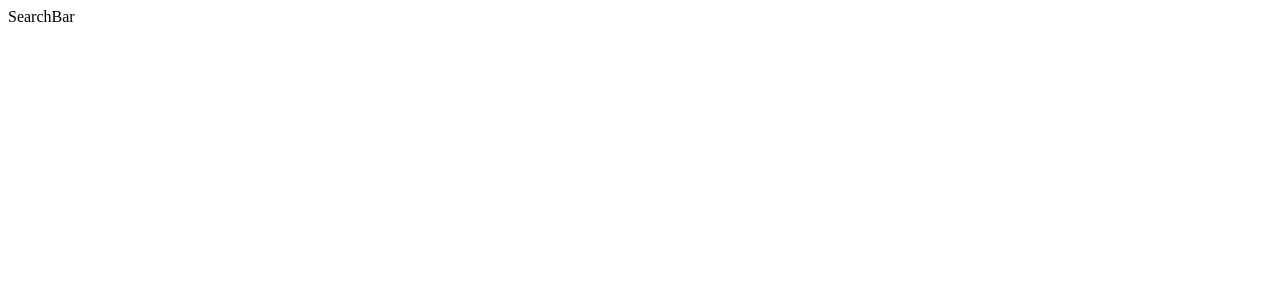
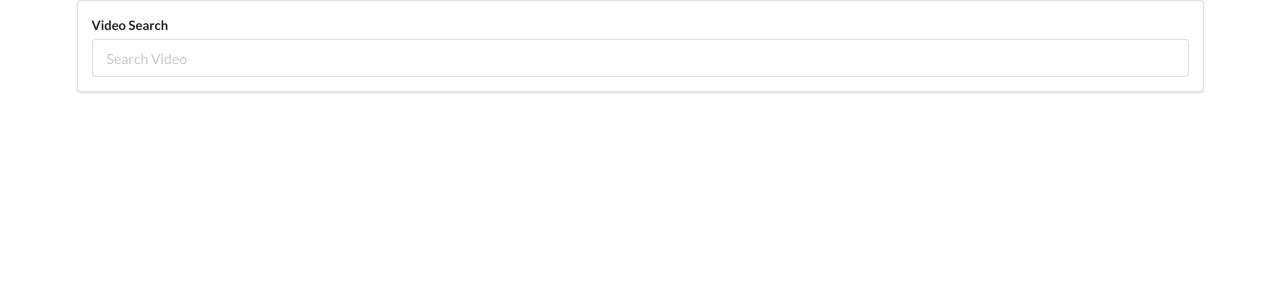
Before and after one commit to scroft001/YouTubeClone, a React (Create React App) app in the folder youtubeclone/: page / in a window 1280 px wide. Shown: the top 300 px of the page. Built offline with nearby package versions, Linux system fonts and the light colour scheme.

Commit message:
Event handling in a form

```diff
--- a/youtubeclone/public/index.html
+++ b/youtubeclone/public/index.html
@@ -10,6 +10,7 @@
       content="Web site created using create-react-app"
     />
     <link rel="apple-touch-icon" href="%PUBLIC_URL%/logo192.png" />
+    <link rel="stylesheet" href="https://cdnjs.cloudflare.com/ajax/libs/semantic-ui/2.4.1/semantic.min.css" integrity="sha512-8bHTC73gkZ7rZ7vpqUQThUDhqcNFyYi2xgDgPDHc+GXVGHXq+xPjynxIopALmOPqzo9JZj0k6OqqewdGO3EsrQ==" crossorigin="anonymous" referrerpolicy="no-referrer" />
     <!--
       manifest.json provides metadata used when your web app is installed on a
       user's mobile device or desktop. See https://developers.google.com/web/fundamentals/web-app-manifest/
--- a/youtubeclone/src/components/App.js
+++ b/youtubeclone/src/components/App.js
@@ -4,7 +4,7 @@
 class App extends React.Component{
     render(){
         return(
-            <div>
+            <div className="ui container">
                 <SearchBar />
             </div>
         )
--- a/youtubeclone/src/components/SearchBar.js
+++ b/youtubeclone/src/components/SearchBar.js
@@ -1,10 +1,29 @@
 import React from 'react';
 
 class SearchBar extends React.Component {
+
+    state = { term: '' };
+
+    onInputChange = (event) => {
+        this.setState({ term: event.target.value });
+    }
+
     render() {
         return(
-            <div>SearchBar</div>
-        )
+            <div className='search-bar ui segment'>
+                <form className='ui form'>
+                    <div className='field'>
+                        <label>Video Search</label>
+                        <input
+                            type='text'
+                            placeholder='Search Video'
+                            value={this.state.term}
+                            onChange={this.onInputChange}
+                        />
+                    </div>
+                </form>
+            </div>
+        );
     }
 }
 
```
